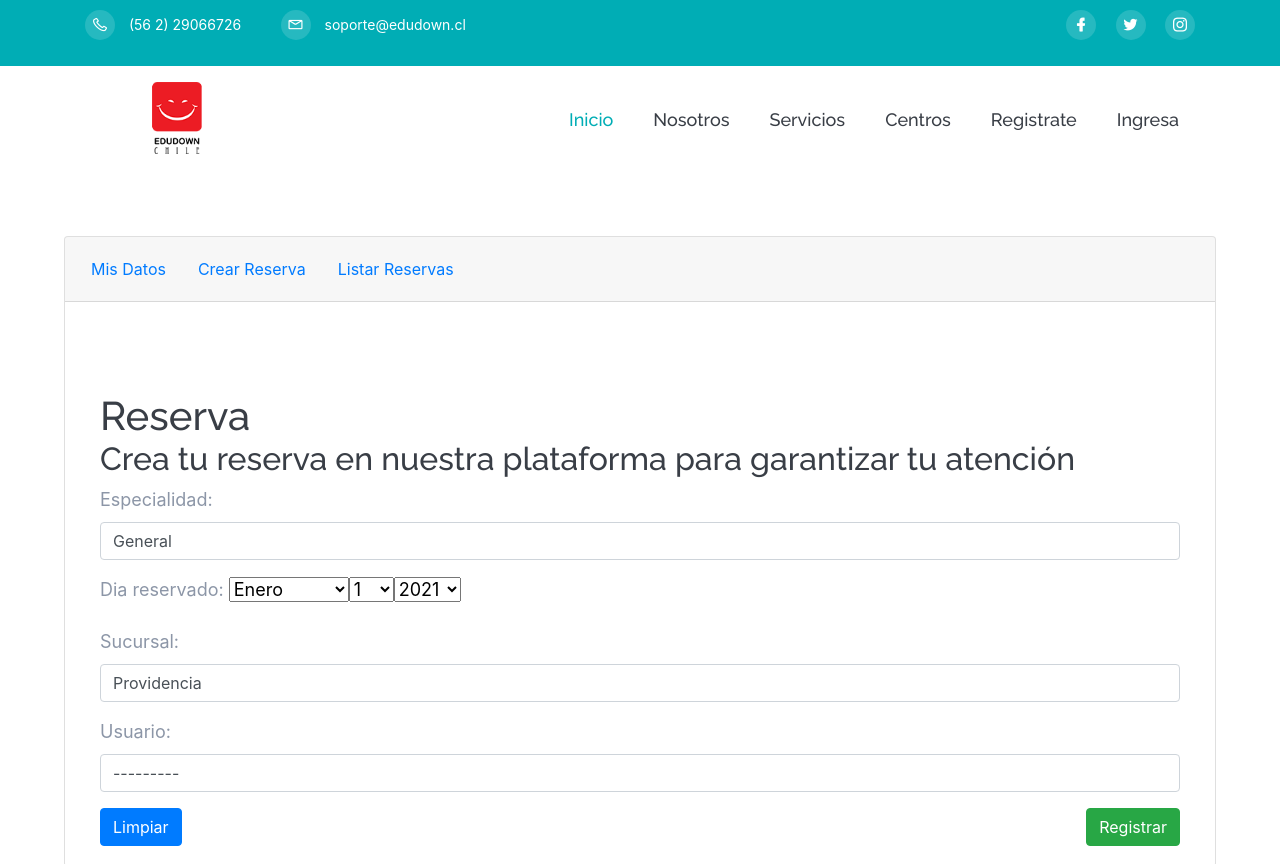
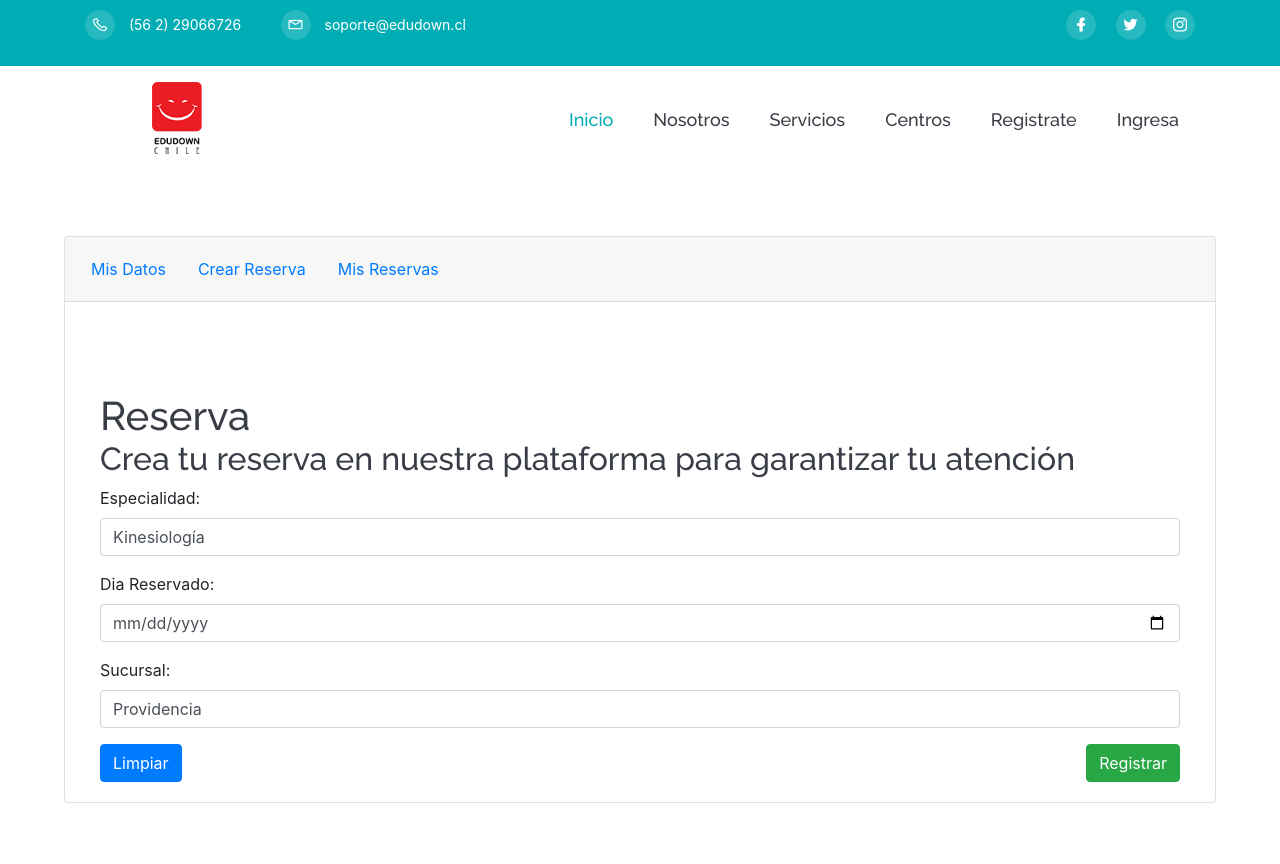
Before and after one commit to Denisse-bot/tutorial, a Django app: page /crear_reservas/ in a window 1280 px wide. Shown: the top 864 px of the page. Run offline with Django 3.2, Linux system fonts and the light colour scheme; data that the repository does not hold is empty; some libraries are stand-ins or nearby versions.

Commit message:
se agrega la ultima vista de usuario/ crear-reserva

```diff
--- a/core/forms.py
+++ b/core/forms.py
@@ -135,7 +135,13 @@ class ReservaForm(forms.ModelForm):
                     'class': 'form-control'
                 }
             ),
-            'dia_reservado': forms.SelectDateWidget(),
+            'dia_reservado':forms.DateInput(format='%d/%m/%Y'
+            ,attrs={
+                'class': 'form-class',
+                'placeholder': '01/12/1990'
+            }
+            ),
+
             'sucursal': forms.Select(
                 attrs={
                     'class': 'form-control'
--- a/core/templates/core/base.html
+++ b/core/templates/core/base.html
@@ -147,13 +147,13 @@
 
 
 	<!-- ========================= footer start ========================= -->
-	<footer class="footer pt-100 img-bg" style="background-image:url('static/img/bg/footer-bg.jpg');">
+	<footer class="footer pt-100 img-bg">
 		<div class="container">
 			<div class="footer-widget-wrapper">
 				<div class="row">
 					<div class="col-xl-4 col-lg-5 col-md-6">
 						<div class="footer-widget mb-30">
-							<a href="robotos.html" class="logo"><img src="{% static 'img/logo/logo.svg' %}" alt=""></a>
+							<a href="robotos.html" class="logo"><img src="{% static 'img/logo/logo.png' %}"alt=""></a>
 							<h4>Siguenos en nuestras redes sociales</h4>
 							<div class="footer-social-links">
 								<ul>
--- a/core/templates/core/crear_reserva.html
+++ b/core/templates/core/crear_reserva.html
@@ -16,65 +16,49 @@
   <h1 style="margin: 70px 0 0 0px;">Reserva</h1>
   <h2>Crea tu reserva en nuestra plataforma para garantizar tu atención</h2>
 
-  <form action="" class="needs-validation" method="POST" novalidate style="text-align:justify!important;">
-    {% csrf_token %}
+  <form action="" class="needs-validation" method="POST"> {% csrf_token %}
     {% if error %}
         <h4>{{ error }}</h4>
     {% else %}
-        {{ reserva_form.as_p }}
-    {% endif%}
-    <!-- <div class="form-group">
-      <label for="uname">Correo Electrónico:</label>
-      <input type="text" class="form-control" id="uname" placeholder="correo@mail.com" name="uname" required>
+      <div class="form-group">
+        <label for="especialidad">Especialidad:</label>
+        <select class="form-control" id="especialidad" name="especialidad">
+          <option value="1">Kinesiología</option>
+          <option value="2">Fonoaudiología</option>
+          <option value="3" >General</option>
+        </select>
         <div class="valid-feedback">Ok.</div>
-      <div class="invalid-feedback">Ingresa un correo válido.</div>
+        <div class="invalid-feedback">Selecciona una especialidad válida.</div>
       </div>
       <div class="form-group">
-      <label for="pwd">Contraseña:</label>
-      <input type="password" class="form-control" id="pwd" placeholder="contraseña123" name="pswd" required>
+        <label for="dia_reservado">Dia Reservado:</label>
+        <input type="date" class="form-control" id="dia_reservado" placeholder="seleccione su dia de atención a reservar" name="dia_reservado" required>
         <div class="valid-feedback">Ok.</div>
-      <div class="invalid-feedback">Ingresa una contraseña válida.</div>
-    </div>
-    <div class="form-group" style="max-width: 20%;">
-        <label for="age">Edad:</label>
-        <input type="number" class="form-control" id="age" placeholder="24" name="age" required>
-        <div class="valid-feedback">Ok.</div>
-        <div class="invalid-feedback">Ingresa una edad válida.</div>
+        <div class="invalid-feedback">Ingresa un dia de reserva válido.</div>
       </div>
       <div class="form-group">
-        <label for="direction">Dirección:</label>
-        <input type="text" class="form-control" id="direction" placeholder="Av siempreviva" name="direction" required>
+          <label for="sucursal">Sucursal:</label>
+          <select class="form-control" name="sucursal" id="sucursal">
+            <option value="1">Providencia</option>
+            <option value="2">San Bernardo</option>
+            <option value="3" >La Serena</option>
+            <option value="4">Temuco</option>
+          </select>
           <div class="valid-feedback">Ok.</div>
-        <div class="invalid-feedback">Ingresa una dirección válida.</div>
+          <div class="invalid-feedback">Ingresa una sucursal válida.</div>
       </div>
-    <div class="form-group" style="max-width: 20%;">
-        <label for="comunne">Número:</label>
-        <input type="text" class="form-control" id="number-direction" placeholder="#1234 ó 123A" name="number-comunne" required>
+
+      {% if user.is_authenticated == True %}
+      <div class="form-group" style="display: none;">
+          <label for="usuario">Usuario:</label>
+          <input type="text" class="form-control" id="usuario"  placeholder="{{ user }}" disabled value="" name="" >
           <div class="valid-feedback">Ok.</div>
-        <div class="invalid-feedback">Ingresa un número de casa válido.</div>
+          <div class="invalid-feedback">Ingrese un usuario válido.</div>
       </div>
-    <div class="form-group">
-        <label for="comunne">Comuna:</label>
-        <input type="text" class="form-control" id="direction" placeholder="Viña del Mar" name="comunne" required>
-        <div class="valid-feedback">Ok.</div>
-        <div class="invalid-feedback">Ingresa una comuna válida.</div>
-    </div>
-    <div class="form-group">
-        <label for="comunne">Número:</label>
-        <input type="text" class="form-control" id="number-direction" placeholder="#1234" name="number-comunne" required>
-        <div class="valid-feedback">Ok.</div>
-        <div class="invalid-feedback">Ingresa un número de casa válido.</div>
-    </div>
-    <div class="form-group form-check">
-        <label class="form-check-label">
-          <input class="form-check-input" type="checkbox" name="remember" required> Acepto Términos & Condiciones, así como el registro de mis datos personales para fines clínicos.
-          <div class="valid-feedback">Ok.</div>
-          <div class="invalid-feedback">Acepta los términos para continuar</div>
-        </label>
-      </div> -->
+      {% endif %}
       <button type="submit" class="btn btn-success float-right">Registrar</button>
       <button type="reset" class="btn btn-primary float-left">Limpiar</button>
-
+    {% endif%}
   </form>
 </div>
 <!-- <script src="{% static 'js/base.js' %}"></script> -->
--- a/core/templates/core/listar_boxes.html
+++ b/core/templates/core/listar_boxes.html
@@ -43,7 +43,7 @@
         </tbody>
 
     </table>
-    <div class="row">
+    <div class="row pagination">
         <div class="col-md-12 col-lg-12 cl-sm-12 cl-xs-12">
             <div class="col-md-6 col-sm-6 col-lg-6 col-xs-6 float-left">
                 {% if boxes.has_previous %}
--- a/core/templates/core/modificar_usuario.html
+++ b/core/templates/core/modificar_usuario.html
@@ -2,7 +2,7 @@
 {% load static %}
 
 
-<title style="margin-bottom: 24px;">Crear Reserva</title>
+<title>Modificar Mis Datos</title>
 
 
 {% block panel %}
@@ -13,8 +13,8 @@
 <body>
 
 <div class="container">
-  <h1 style="margin: 70px 0 0 0px;">Reserva</h1>
-  <h2>Crea tu reserva en nuestra plataforma para garantizar tu atención</h2>
+  <h1 style="margin: 16px 0 0 0px;">Mis Datos</h1>
+  <h2>Actualiza tus datos en nuestra plataforma para garantizar tu atención</h2>
 
   <form action="" class="needs-validation" method="POST" novalidate style="text-align:justify!important;">
     {% csrf_token %}
--- a/core/templates/core/vista_usuario.html
+++ b/core/templates/core/vista_usuario.html
@@ -18,7 +18,7 @@
         <a class="nav-link" href="{% url 'crear_reservas'%}">Crear Reserva</a>
       </li>
       <li class="nav-item">
-        <a class="nav-link" href="{% url 'listar_reservas_self' %}">Listar Reservas</a>
+        <a class="nav-link" href="{% url 'listar_reservas_self' %}">Mis Reservas</a>
       </li>
     </ul>
     {% endblock nav%}
--- a/core/urls.py
+++ b/core/urls.py
@@ -19,6 +19,7 @@ urlpatterns = [
     path('eliminar_usuario/<int:id>',eliminarUsuario, name = 'eliminar_usuario'),
 
     path('crear_reservas/',crearReserva, name='crear_reservas'),
+    #path('crear_reservas_self/',crearReservaSelf, name='crear_reservas_self'),
     path('listar_reservas/',listadoReservas, name='listar_reservas'),
     path('listar_reservas_self/',listadoReservasSelf, name='listar_reservas_self'),
     path('editar_reserva/<int:id>', editarReserva, name='editar_reserva'),
--- a/core/views.py
+++ b/core/views.py
@@ -1,6 +1,6 @@
 import django
 from django.contrib.auth import login, logout
-from django.core import paginator
+from django.core.paginator import Paginator
 from django.core.files.base import ContentFile
 from django.db.models.fields import AutoField
 from django.core.exceptions import ObjectDoesNotExist
@@ -25,7 +25,6 @@ from django.utils.decorators import method_decorator
 from django.views.decorators.cache import never_cache
 from django.views.decorators.csrf import csrf_protect
 from .mixins import SuperUsuarioMixin
-from django.core.paginator import Paginator
 
 # Create your views here.
 
@@ -69,14 +68,14 @@ def crearUsuario(request):
         usuario_form = UsuarioForm(request.POST)
         if usuario_form.is_valid():
             usuario_form.save()
-            return redirect('crear_reservas')
+            return redirect('login')
     else:
         usuario_form = UsuarioForm()
     return render(request,'core/crear_usuario.html',{'usuario_form':usuario_form})
 
 def listadoUsuarios(request):
+    usuarios = Usuario.objects.all()
     queryset = request.GET.get("search")
-    usuarios = Usuario.objects.all()
     if queryset:
         usuarios = Usuario.objects.filter(
             Q(email__icontains = queryset) |Q(nombre__icontains = queryset)|Q(apellido__icontains = queryset)|Q(rut__icontains = queryset)|Q(comuna__icontains = queryset)
@@ -141,14 +140,22 @@ def eliminarUsuario(request,id):
     return render(request, 'core/eliminar_usuario.html',{'usuario':usuario})
 
 def crearReserva(request):
+    usuario = request.user
     if request.method == 'POST':
-        reserva_form = ReservaForm(request.POST)
-        if reserva_form.is_valid():
-            reserva_form.save()
-            return redirect('listar_reservas')
+        if not request.POST._mutable:
+            request.POST._mutable = True
+            # forma de acceder y modificar el diccionario para el formulario
+            request.POST['usuario'] = request.user
+            print(request.POST)
+            reserva_form = ReservaForm(request.POST)
+            if reserva_form.is_valid():
+                print(reserva_form)
+                reserva_form.save()
+
+                return redirect('listar_reservas_self')
     else:
         reserva_form = ReservaForm()
-    return render(request,'core/crear_reserva.html',{'reserva_form':reserva_form})
+    return render(request,'core/crear_reserva.html',{'reserva_form':reserva_form, 'usuario':usuario})
 
 
 def editarReserva(request,id):
@@ -238,6 +245,7 @@ def eliminarAtencion(request,id):
 def listadoReservasSelf(request):
     id = request.user.id
     queryset = request.GET.get("search")
+    print(id)
     reservas = Reserva.objects.filter(usuario=id)
     if queryset:
         reservas = Reserva.objects.filter(
@@ -246,7 +254,7 @@ def listadoReservasSelf(request):
     paginator=Paginator(reservas,2)
     page=request.GET.get('page')
     reservas = paginator.get_page(page)
-    return render(request,'core/listar_reservas.html',{'reservas':reservas})
+    return render(request,'core/listar_mis_reservas.html',{'reservas':reservas})
 
 
 def listadoReservas(request):
```
Also changed, not shown: core/templates/core/listar_mis_reservas.html (added, +78 -0 lines), core/migrations/0002_alter_usuario_id.py (added). Lines whose indentation alone changed are shown as unchanged.
